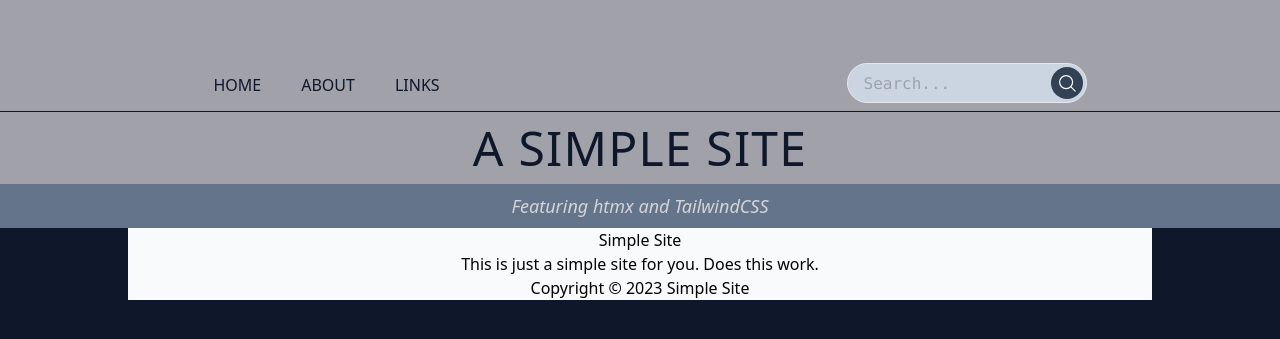
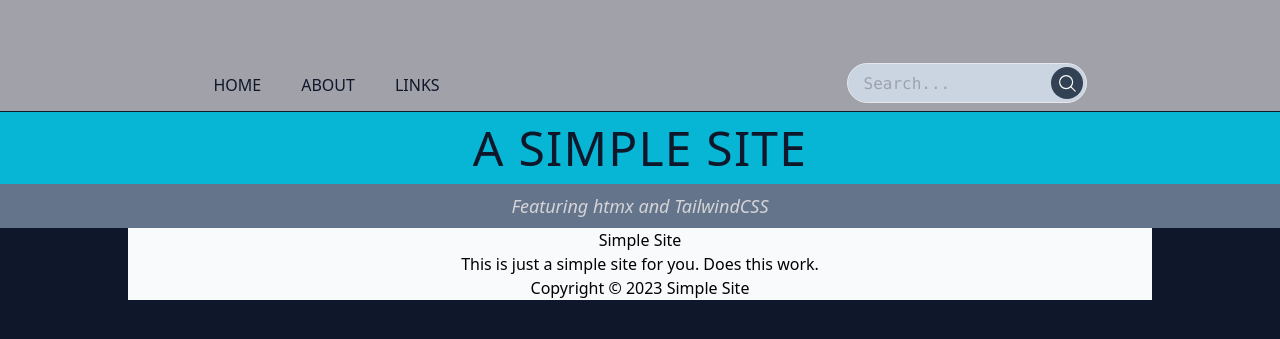
Before and after one commit to tataraba/simplesite, a Python web app: template app/templates/main.html in a window 1280 px wide. Shown: the top 339 px of the page. Run offline with Jinja, Linux system fonts and the light colour scheme; the template is opened without the code that fills it, so the values that code supplies are empty.

Commit message:
minor css changes

```diff
--- a/app/static/css/main.css
+++ b/app/static/css/main.css
@@ -684,6 +684,11 @@ video {
   background-color: rgb(161 161 170 / var(--tw-bg-opacity));
 }
 
+.bg-cyan-600 {
+  --tw-bg-opacity: 1;
+  background-color: rgb(8 145 178 / var(--tw-bg-opacity));
+}
+
 .fill-slate-700 {
   fill: #334155;
 }
--- a/app/templates/shared/_header.html
+++ b/app/templates/shared/_header.html
@@ -13,7 +13,7 @@
                 </div>
             </div>
         </nav>
-        <div class="bg-cyan-600 h-full w-full">
+        <div class="bg-cyan-500 h-full w-full">
             <h1 class="text-5xl text-slate-900 uppercase text-center tracking-wide py-3">A Simple Site</h1>
             <h2 class="text-lg bg-slate-500 text-zinc-300 italic text-center py-2">Featuring htmx and TailwindCSS</h2>
         </div>
```
